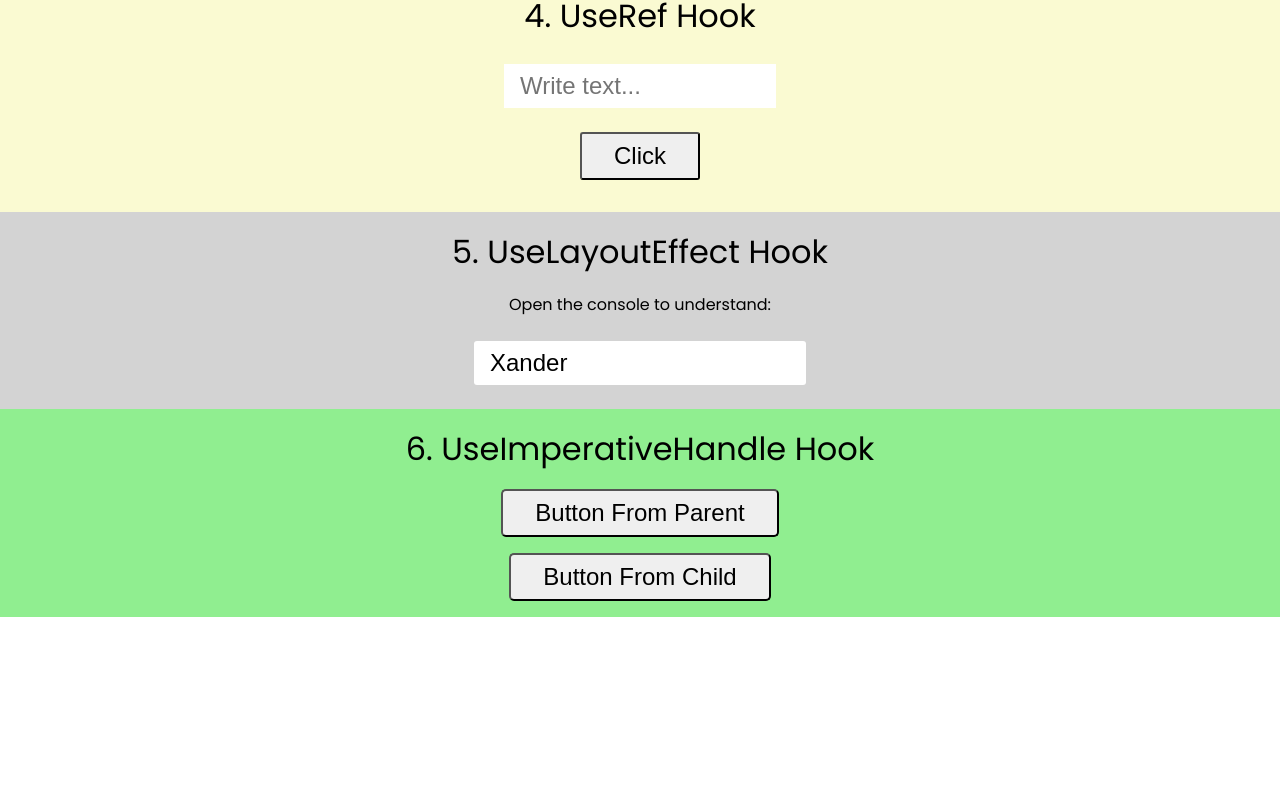
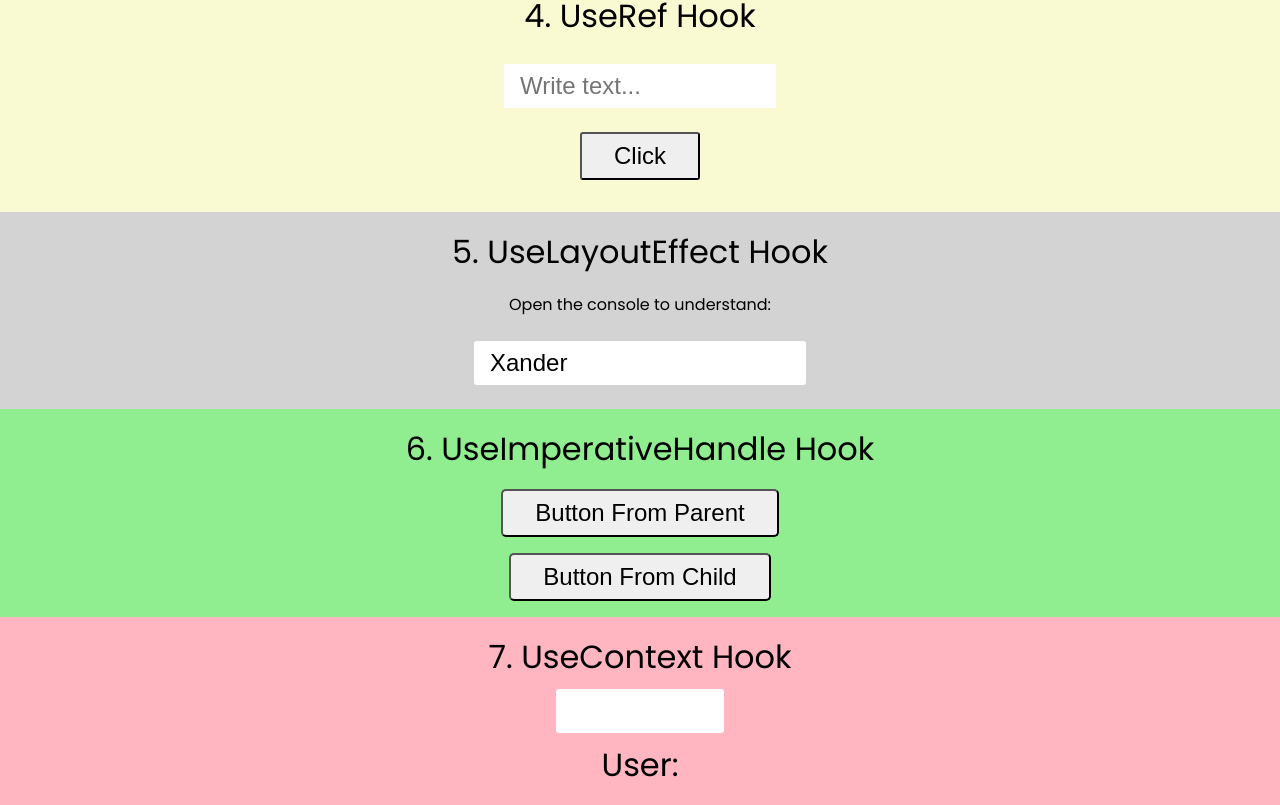
Before and after one commit to JohnXander/react-hooks, a React (Create React App) app: page / in a window 1280 px wide. Shown: the part 684-1489 px from the top of the page. Before the commit the page ends 1301 px from the top, so only its background shows below. Built offline with nearby package versions, Linux system fonts and the light colour scheme; no server answers.

Commit message:
UseContext

```diff
--- a/src/App.js
+++ b/src/App.js
@@ -5,6 +5,7 @@ import './styles/UseEffect.css';
 import './styles/UseRef.css';
 import './styles/UseLayoutEffect.css';
 import './styles/UseImperativeHandle.css';
+import './styles/UseContext.css';
 
 import UseReducer from './components/UseReducer';
 import UseState from './components/UseState';
@@ -12,6 +13,7 @@ import UseEffect from './components/UseEffect';
 import UseRef from './components/UseRef';
 import { UseLayoutEffect } from './components/UseLayoutEffect';
 import UseImperativeHandle from './components/UseImperativeHandle';
+import UseContext from './components/UseContext';
 
 const App = () => {
 
@@ -23,6 +25,7 @@ const App = () => {
       <UseRef />
       <UseLayoutEffect />
       <UseImperativeHandle />
+      <UseContext />
     </div>
   );
 }
--- /dev/null
+++ b/src/components/Login.js
@@ -0,0 +1,17 @@
+import { useContext } from "react"
+import { AppContext } from "./UseContext"
+
+const Login = () => {
+    const { setUserName } = useContext(AppContext)
+
+    return (
+        <>
+            <input
+                type="text"
+                onChange={(e) => {setUserName(e.target.value)}}
+            />
+        </>
+    )
+}
+
+export default Login
--- /dev/null
+++ b/src/components/UseContext.js
@@ -0,0 +1,21 @@
+import { useState, createContext } from "react"
+import Login from "./Login"
+import User from "./User"
+
+export const AppContext = createContext(null)
+
+const UseContext = () => {
+  const [userName, setUserName] = useState("")
+
+  return (
+    <AppContext.Provider value={{ userName, setUserName }}>
+          <div className="use-context">
+            <span className="hook-title">7. UseContext Hook</span>
+            <Login />
+            <User />
+          </div>
+      </AppContext.Provider>
+  )
+}
+
+export default UseContext
--- /dev/null
+++ b/src/components/User.js
@@ -0,0 +1,14 @@
+import { useContext } from "react"
+import { AppContext } from "./UseContext"
+
+const User = () => {
+    const { userName } = useContext(AppContext)
+
+    return (
+        <>
+            <p>User: {userName}</p>
+        </>
+    )
+  }
+
+  export default User
--- /dev/null
+++ b/src/styles/UseContext.css
@@ -0,0 +1,23 @@
+.use-context{
+    background-color: lightpink;
+    padding: 1rem 2rem;
+    display: flex;
+    flex-direction: column;
+    justify-content: center;
+    align-items: center;
+}
+
+.use-context input{
+    width: 8.5rem;
+    border: none;
+    outline: none;
+    font-size: 1.5rem;
+    margin: 0.5rem;
+    padding: 0.5rem 1rem;
+    border-radius: 3px;
+}
+
+.use-context p {
+    font-size: 2rem;
+    margin: 0;
+}
```
